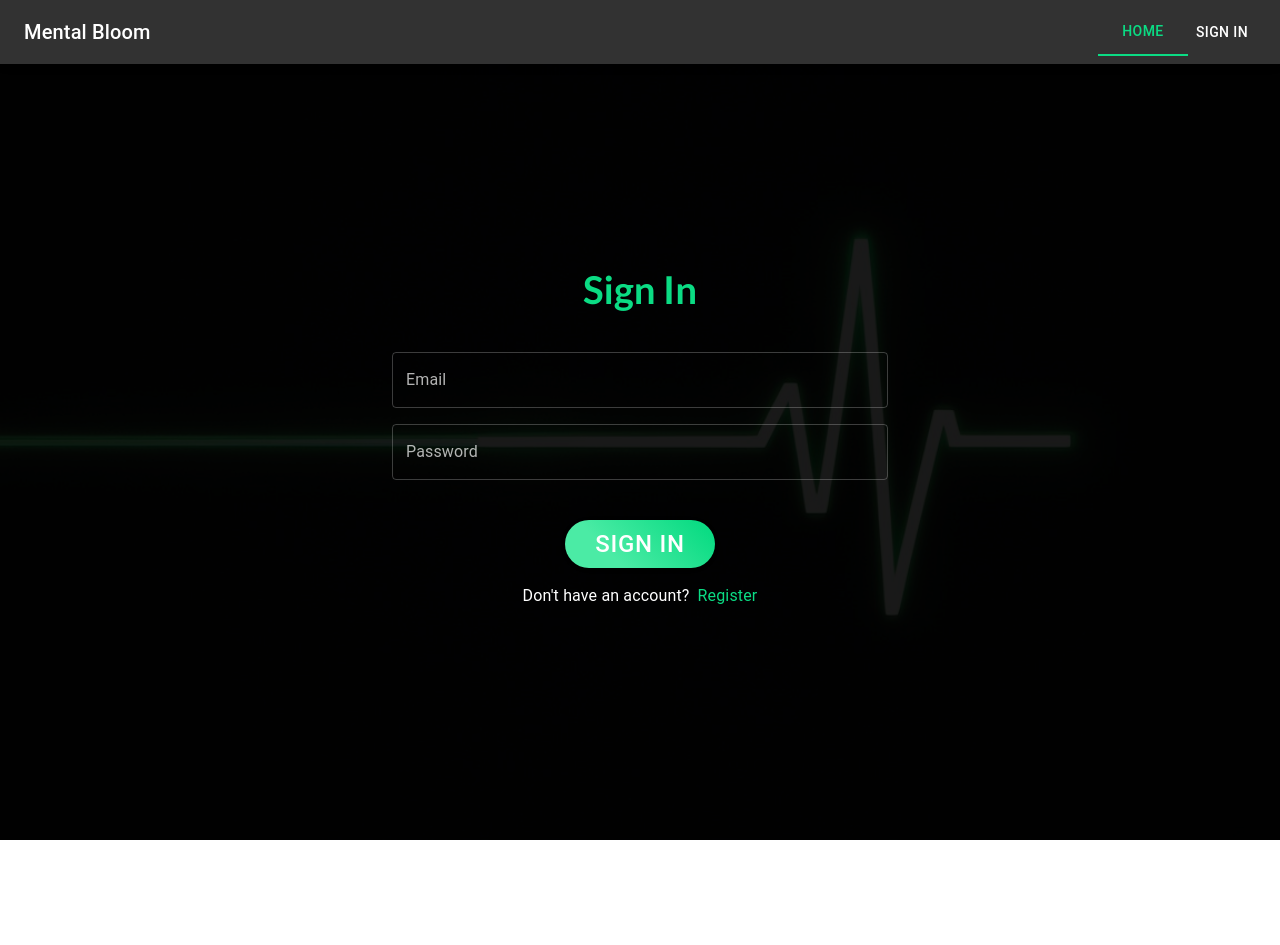
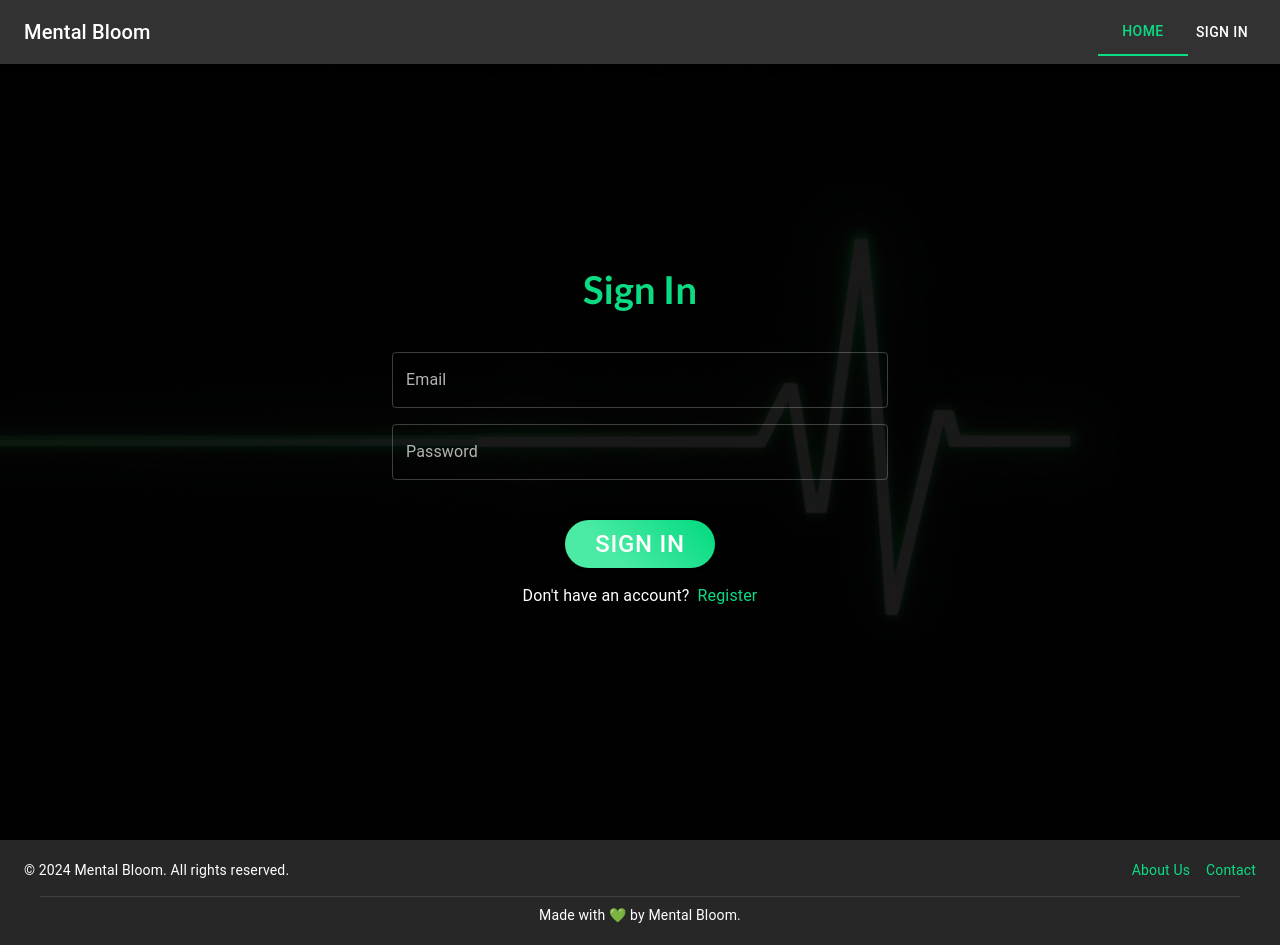
Before and after one commit to Chanuka-ChandraYapa/mental-health, a React (Create React App) app in the folder frontend/: page /login in a window 1280 px wide. Before the commit the page ends 840 px from the top, so only its background shows below. Built offline with nearby package versions, Linux system fonts and the light colour scheme; no server answers.

Commit message:
fixed bugs in frontend

```diff
--- a/frontend/src/App.js
+++ b/frontend/src/App.js
@@ -16,6 +16,8 @@ import Mood from "./components/Mood/Mood";
 import Resources from "./components/Resources";
 import Blog from "./components/Resources/blog";
 import Recommendation from "./components/Recommendations/Recomm";
+import Footer from "./components/Footer";
+import RobotAnimation from "./components/robot/Robot";
 
 const App = () => {
   const isMobile = useMediaQuery(theme.breakpoints.down("sm"));
@@ -24,6 +26,7 @@ const App = () => {
       <Provider store={store}>
         <Router>
           <NavBar />
+          <RobotAnimation />
           <Box mt={isMobile ? 5 : 5}></Box>
           <Routes>
             <Route path="/register" element={<Register />} />
@@ -36,6 +39,7 @@ const App = () => {
             <Route path="/resources/articles" element={<Blog />} />
             <Route path="/recommendations" element={<Recommendation />} />
           </Routes>
+          <Footer />
         </Router>
       </Provider>
     </ThemeProvider>
--- /dev/null
+++ b/frontend/src/components/Footer.js
@@ -0,0 +1,44 @@
+import React from "react";
+import {
+  Container,
+  Grid,
+  Typography,
+  Link,
+  Divider,
+  useMediaQuery,
+} from "@mui/material";
+import { useTheme } from "@emotion/react";
+
+const Footer = () => {
+  const theme = useTheme();
+  const isMobile = useMediaQuery(theme.breakpoints.down("sm"));
+  return (
+    <footer style={{ backgroundColor: "#272727", padding: "20px 0" }}>
+      <Container maxWidth="xl">
+        <Grid container spacing={2}>
+          <Grid item xs={12} sm={6} align={isMobile && "center"}>
+            <Typography variant="body2" color="common.white">
+              © 2024 Mental Bloom. All rights reserved.
+            </Typography>
+          </Grid>
+          <Grid item xs={12} sm={6} align={isMobile ? "center" : "right"}>
+            <Typography variant="body2" color="common.white">
+              <Link href="#" underline="hover" color="primary">
+                About Us
+              </Link>
+              <Link href="#" underline="hover" color="primary" sx={{ ml: 2 }}>
+                Contact
+              </Link>
+            </Typography>
+          </Grid>
+        </Grid>
+        <Divider variant="middle" sx={{ mt: 2, mb: 1 }} />
+        <Typography variant="body2" color="common.white" align="center">
+          Made with 💚 by Mental Bloom.
+        </Typography>
+      </Container>
+    </footer>
+  );
+};
+
+export default Footer;
--- a/frontend/src/components/Register.js
+++ b/frontend/src/components/Register.js
@@ -7,6 +7,7 @@ import {
   Container,
   Box,
   CircularProgress,
+  Slide,
 } from "@mui/material";
 import { useNavigate } from "react-router-dom";
 import { GradientButton } from "./GradientButton";
@@ -41,6 +42,7 @@ const Register = () => {
   };
 
   return (
+    <Slide direction="left" in={true} timeout={250}>
       <Box
         sx={{
           position: "relative",
@@ -158,6 +160,7 @@ const Register = () => {
           </form>
         </Container>
       </Box>
+    </Slide>
   );
 };
 
--- a/frontend/src/components/Signin.js
+++ b/frontend/src/components/Signin.js
@@ -8,6 +8,7 @@ import {
   Container,
   Box,
   CircularProgress,
+  Slide,
 } from "@mui/material";
 import { useNavigate } from "react-router-dom"; // Import the hook
 import { GradientButton } from "./GradientButton";
@@ -41,6 +42,7 @@ const SignIn = () => {
   };
 
   return (
+    <Slide direction="right" in={true} timeout={250}>
       <Box
         sx={{
           position: "relative",
@@ -150,6 +152,7 @@ const SignIn = () => {
           </form>
         </Container>
       </Box>
+    </Slide>
   );
 };
 
--- /dev/null
+++ b/frontend/src/components/robot/Robot.css
@@ -0,0 +1,30 @@
+/* Add this CSS to your styles (e.g., in App.css or a similar file) */
+
+@keyframes slideInAndOut {
+    0% {
+      right: -200px; /* Start position (hidden) */
+
+    }
+    20% {
+      right: 0.25px;  /* Fully visible position */
+
+    }
+    80% {
+      right: 0.25px;  /* Fully visible position */
+
+    }
+    100% {
+      right: -200px; /* End position (hidden) */
+
+    }
+  }
+
+  .robot {
+    z-index: 20;
+    position: fixed;
+    bottom: 12vh;
+    right: -200px; /* Initial position off-screen */
+    width: 10vh; /* Adjust as needed */
+    height: auto;
+    animation: slideInAndOut 10s ease-in-out forwards;
+  }
--- /dev/null
+++ b/frontend/src/components/robot/Robot.js
@@ -0,0 +1,48 @@
+import React, { useEffect, useState } from "react";
+import "./Robot.css"; // Ensure this imports your CSS with the animation
+import { Link } from "react-router-dom";
+
+const RobotAnimation = () => {
+  const [showRobot, setShowRobot] = useState(false);
+
+  useEffect(() => {
+    const randomInterval = () => {
+      // Generate a random interval between 30 seconds to 2 minutes
+      return Math.floor(Math.random() * (120000 - 30000 + 1)) + 30000;
+    };
+
+    const showRobotAtRandomTimes = () => {
+      setShowRobot(true);
+
+      // Hide the robot after the animation ends
+      setTimeout(() => {
+        setShowRobot(false);
+      }, 10000); // Duration should match the animation
+
+      // Schedule the next appearance
+      setTimeout(showRobotAtRandomTimes, randomInterval());
+    };
+
+    // Start the first appearance
+    const initialTimeout = setTimeout(showRobotAtRandomTimes, randomInterval());
+
+    // Cleanup on component unmount
+    return () => clearTimeout(initialTimeout);
+  }, []);
+
+  return (
+    <div>
+      {showRobot && (
+        <Link to="/chat">
+          <img
+            src="/robotfcrop.png" // Make sure the path is correct
+            alt="Robot"
+            className="robot"
+          />
+        </Link>
+      )}
+    </div>
+  );
+};
+
+export default RobotAnimation;
--- a/frontend/src/index.css
+++ b/frontend/src/index.css
@@ -43,3 +43,7 @@ body {
 body, html {
   font-family: "Lato", sans-serif;
 }
+
+:root {
+  background-color: black;
+}
--- a/frontend/src/utils/themes.js
+++ b/frontend/src/utils/themes.js
@@ -1,6 +1,20 @@
 import { createTheme } from "@mui/material/styles";
 
 const theme = createTheme({
+  components: {
+    MuiTextField: {
+      styleOverrides: {
+        root: {
+          input: {
+            "&:-webkit-autofill": {
+              WebkitBoxShadow: "0 0 0 100px #272727 inset",
+              WebkitTextFillColor: "default",
+            },
+          },
+        },
+      },
+    },
+  },
   palette: {
     mode: "dark",
     background: {
```
Also changed, not shown: frontend/public/robotfcrop.png (added), 1 other file (tests, documents, lock files or other folders). Lines whose indentation alone changed are shown as unchanged.
